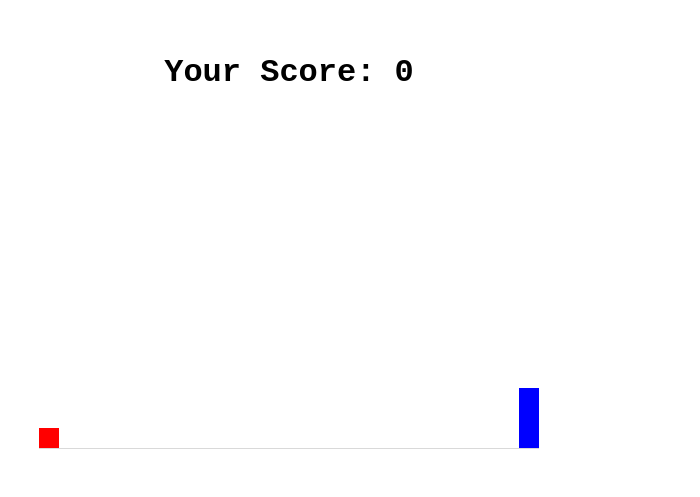
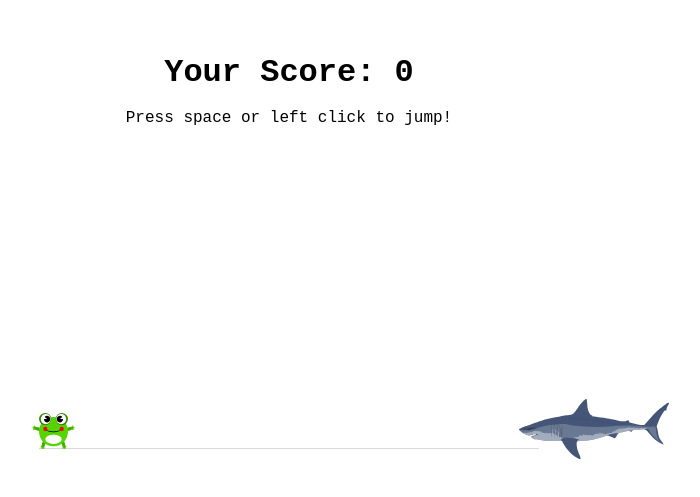
Before and after one commit to magnuserleben/P2, a plain HTML site: page Game/index.html in a window 1280 px wide. Shown: the part 101-598 px from the top of the page, without its empty margins (351-1051 px from the left). Drawn offline with Linux system fonts and the light colour scheme.

Commit message:
Froggy game
My first game

```diff
--- /dev/null
+++ b/Game/app/css/style.css
@@ -0,0 +1,73 @@
+* {
+    padding: 0;
+    margin: 0;
+    box-sizing: border-box;
+    font-family: 'Courier New', Courier, monospace;
+}
+
+body {
+    user-select: none;
+}
+#score {
+    text-align: center;
+    top: 155px;
+    left: 0;
+    bottom: 0px;
+    right: 0;
+    position: absolute;
+}
+
+#game {
+    width: 500px;
+    height: 200px;
+    border-bottom: 1px solid rgba(173, 173, 173, 0.466);
+    margin: 0 auto;
+    margin-top: 350px;
+}
+
+#character {
+    width: 25px;
+    height: 25px;
+    position: relative;
+    top: 175px;
+}
+
+#character img {
+    margin-top: -28px;
+    margin-left: -10px;
+    height: 70px;
+}
+
+
+.animate {
+    animation: jump 2s;
+}
+
+@keyframes jump {
+    0%{top: 150px;}
+    10%{top: 100px;}
+    30%{top: 100px;}
+    50%{top: 100px;}
+    57%{top: 100px;}
+    64%{top: 100px;}
+    100%{top: 170px;}
+}
+
+#block {
+    width: 25px;
+    height: 50px;
+    position: relative;
+    top: 125px;
+    left: 159px;
+    animation: block 1s infinite linear;
+}
+
+#block img {
+    height: 60px;
+}
+
+
+@keyframes block {
+    0%{left: 480px;}
+    100%{left: -40px;}
+}
--- /dev/null
+++ b/Game/app/js/script.js
@@ -0,0 +1,26 @@
+var character = document.getElementById("character");
+var block = document.getElementById("block");
+var counter=0;
+function jump(){
+    if(character.classList == "animate"){return}
+    character.classList.add("animate");
+    setTimeout(function(){
+        character.classList.remove("animate");
+    },300);
+}
+
+var checkDead = setInterval(function() {
+    let characterTop = parseInt(window.getComputedStyle(character).getPropertyValue("top"));
+    let blockLeft = parseInt(window.getComputedStyle(block).getPropertyValue("left"));
+
+    if(blockLeft<20 && blockLeft>-20 && characterTop>=130){
+        block.style.animation = "none";
+        alert("Game Over. score: "+Math.floor(counter/100));
+        document.getElementById("scoreSpan").innerHTML = Math.floor(counter/100);
+        counter=0;
+        block.style.animation = "block 1s infinite linear";
+    }else{
+        counter++;
+        document.getElementById("scoreSpan").innerHTML = Math.floor(counter/100);
+    }
+}, 10);
--- a/Game/index.html
+++ b/Game/index.html
@@ -1,9 +1,9 @@
 <!DOCTYPE html>
-<html lang="en" onclick="jump()">
+<html onkeypress="jump()" onclick="jump()">
 
 <head>
     <meta charset="UTF-8">
-    <link rel="stylesheet" href="/style.css">
+    <link rel="stylesheet" href="/app/css/style.css">
     <meta http-equiv="X-UA-Compatible" content="IE=edge">
     <meta name="viewport" content="width=device-width, initial-scale=1.0">
     <title>Document</title>
@@ -12,12 +12,13 @@
 <body>
     <div id="score">
         <h1>Your Score: <span id="scoreSpan"></span></h1>
+        <p><br> Press space or left click to jump!</p>
     </div>
     <div id="game">
-        <div id="character"></div>
-        <div id="block"></div>
+        <div id="character"><img src="/images/frog.svg" alt=""></div>
+        <div id="block"><img src="/images/shark.svg" alt=""></div>
     </div>
 </body>
-<script src="/script.js"></script>
+<script src="/app/js/script.js"></script>
 
 </html>
```
Also changed, not shown: Game/images/frog.svg (added), Game/images/shark.svg (added).
